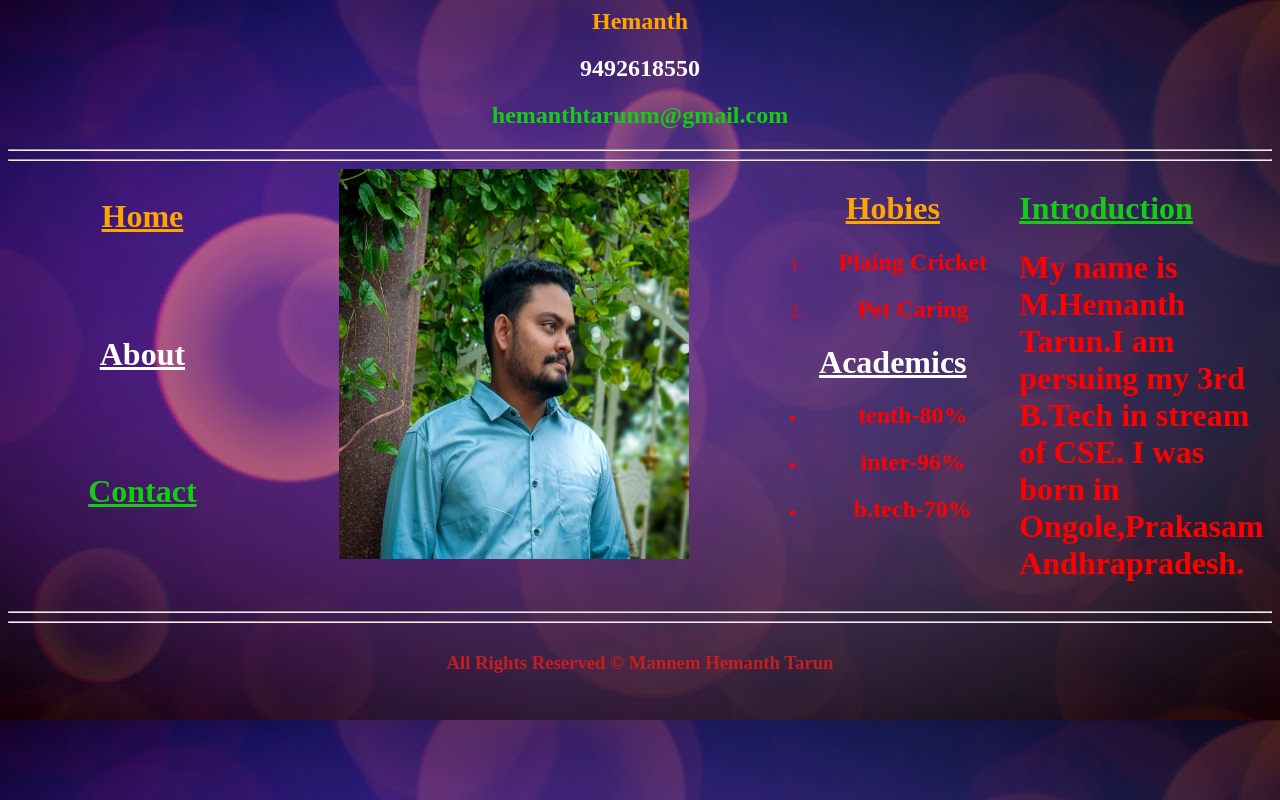
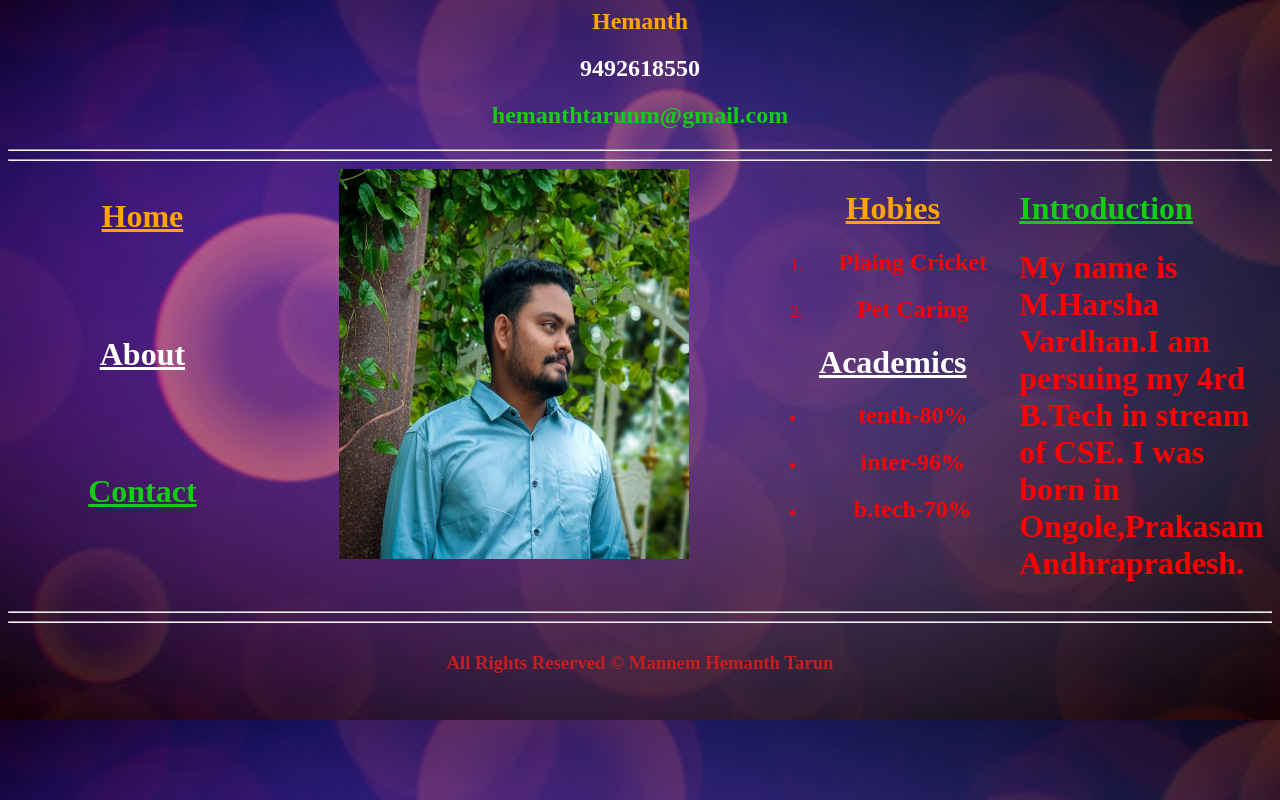
Before and after one commit to MANNEMHEMANTHTARUN/Basic-html-and-css-project, a plain HTML site: page index.html in a window 1280 px wide. Drawn offline with Linux system fonts and the light colour scheme.

Commit message:
Update index.html

```diff
--- a/index.html
+++ b/index.html
@@ -59,7 +59,7 @@
 
              <div style="float: left;width: 20%;">
                 <h1 style="color: #15cc15"><u>Introduction</u></h1>
-                <h1>My name is M.Hemanth Tarun.I am persuing my 3rd B.Tech in stream of CSE. I was born in Ongole,Prakasam Andhrapradesh.</h1>
+                <h1>My name is M.Harsha Vardhan.I am persuing my 4rd B.Tech in stream of CSE. I was born in Ongole,Prakasam Andhrapradesh.</h1>
             </div>
 
         </div>
```
